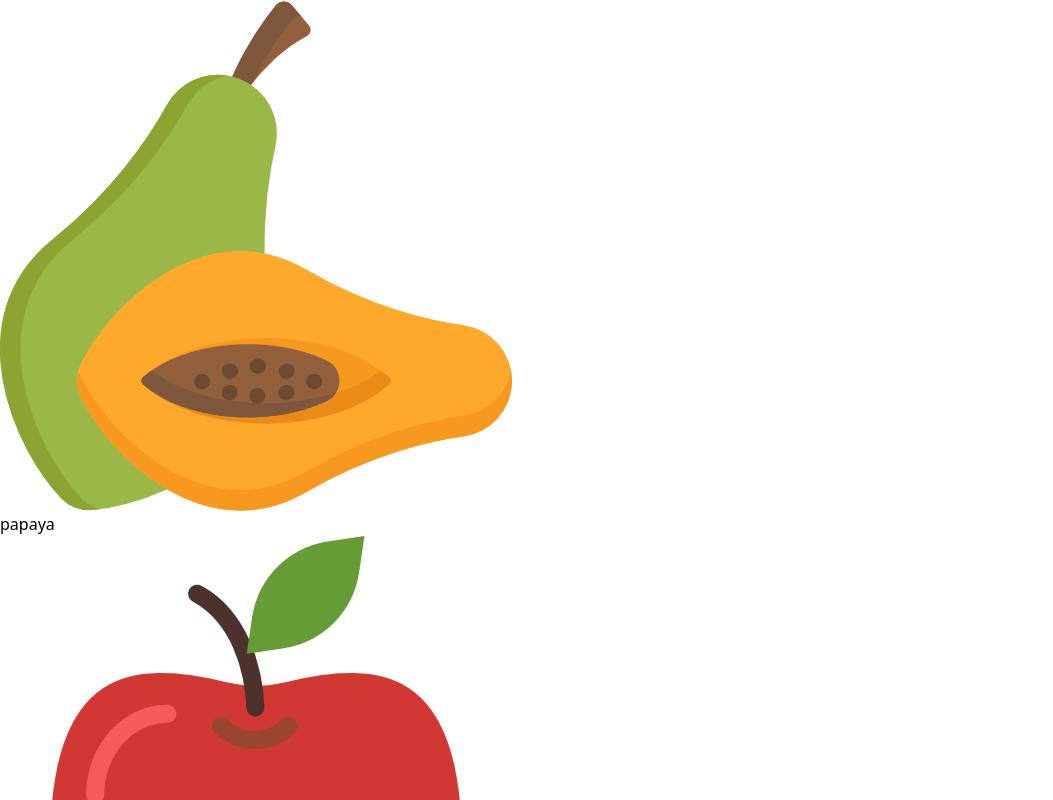
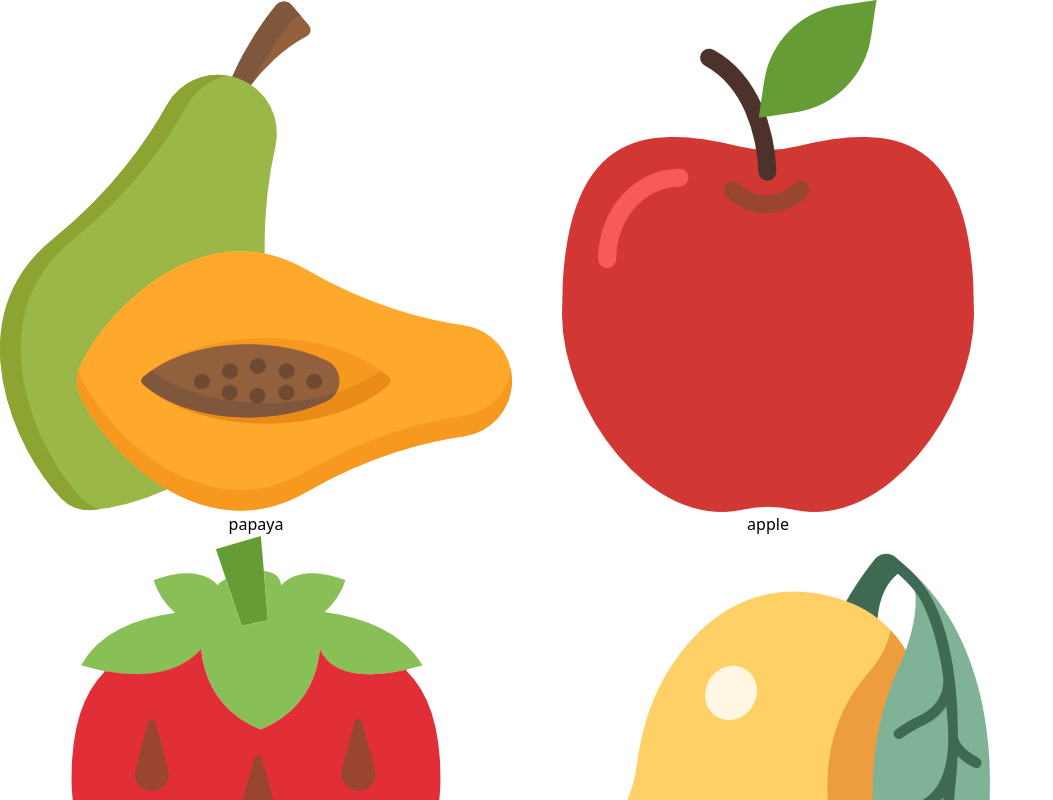
Before and after one commit to jedymatt/mystery-fruits-js, a Vue app: page / in a window 1280 px wide. Shown: the top 800 px of the page, without its empty margins (0-1053 px from the left). Built offline with nearby package versions, Linux system fonts and the light colour scheme.

Commit message:
Change div to button

```diff
--- a/src/components/FruitButton.vue
+++ b/src/components/FruitButton.vue
@@ -22,7 +22,7 @@ function isSelected() {
 </script>
 
 <template>
-  <div class="relative flex flex-col gap-1 p-2 items-center hover:cursor-pointer rounded-lg"
+  <button class="relative flex flex-col gap-1 p-2 items-center hover:cursor-pointer rounded-lg"
     :class="[isSelected() ? 'bg-gray-200' : 'hover:bg-gray-100']">
     <img :src="imageUrl" :alt="`${fruit} image`" class="h-16 w-16 md:h-32 md:w-32">
     <div class="text-xs uppercase font-semibold">
@@ -32,5 +32,5 @@ function isSelected() {
       class="absolute top-2 right-2 text-gray-700 border border-gray-400 rounded-full flex items-center justify-center h-5 w-5 bg-white">
       <span class="text-xs font-medium text-gray-700">{{ getSelectedIndex() }}</span>
     </div>
-  </div>
+  </button>
 </template>
```
